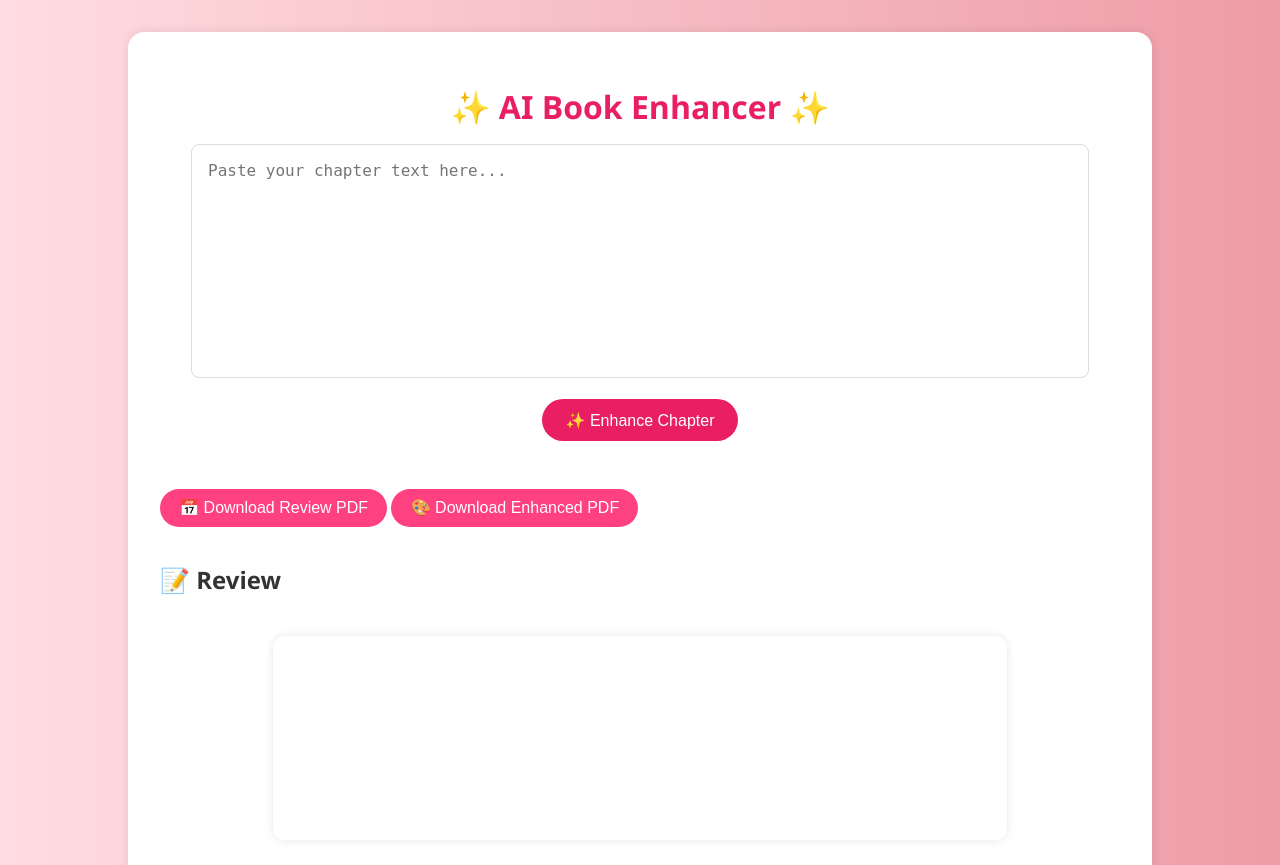
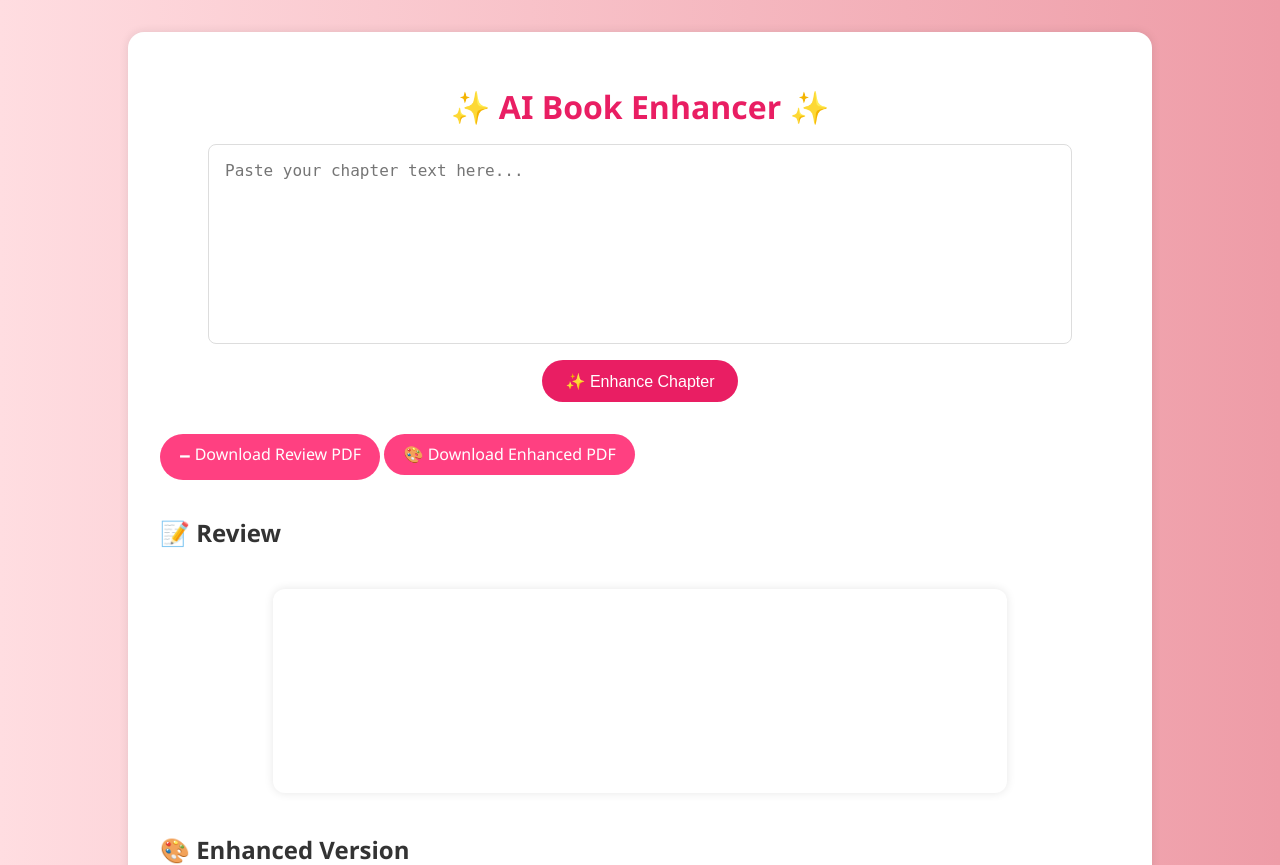
Before and after one commit to Vaidnyani19/AI-Book-Enhancer, a Flask app: page / in a window 1280 px wide. Shown: the top 865 px of the page. Run offline with Flask 3, Linux system fonts and the light colour scheme.

Commit message:
Restored working version of AI Book Enhancer

```diff
--- a/app.py
+++ b/app.py
@@ -20,17 +20,10 @@ def index():
         result = {"spun": spun, "reviewed": reviewed}
     return render_template('index.html', result=result)
 
-@app.route('/download', methods=['GET', 'POST'])
+@app.route('/download')
 def download_pdf():
-    if request.method == 'POST':
-        content = request.form.get('content', '')
-        output_type = request.form.get('type', 'output')
-    else:
-        content = request.args.get('content', '')
-        output_type = request.args.get('type', 'output')
-
-    if not content.strip():
-        return "⚠️ No content provided to download.", 400
+    content = request.args.get('content', '')
+    output_type = request.args.get('type', 'output')
 
     buffer = io.BytesIO()
     doc = SimpleDocTemplate(
@@ -48,11 +41,12 @@ def download_pdf():
         fontName='Helvetica',
         fontSize=11,
         leading=16,
-        wordWrap='CJK',  # Ensures word wrapping
+        wordWrap='CJK',
         alignment=0
     )
 
     flowables = []
+
     for para in content.strip().split('\n'):
         if para.strip():
             paragraph = Paragraph(para.strip().replace('\n', '<br/>'), wrapped_style)
--- a/templates/index.html
+++ b/templates/index.html
@@ -1,4 +1,3 @@
-<!DOCTYPE html>
 <html lang="en">
 <head>
     <meta charset="UTF-8" />
@@ -19,19 +18,8 @@
 
             {% if result %}
                 <div class="btn-row">
-                    <!-- ✅ POST form for reviewed PDF -->
-                    <form method="POST" action="{{ url_for('download_pdf') }}" target="_blank" style="display: inline;">
-                        <input type="hidden" name="type" value="reviewed">
-                        <input type="hidden" name="content" value="{{ result.reviewed }}">
-                        <button class="download-btn" type="submit">📅 Download Review PDF</button>
-                    </form>
-
-                    <!-- ✅ POST form for enhanced PDF -->
-                    <form method="POST" action="{{ url_for('download_pdf') }}" target="_blank" style="display: inline;">
-                        <input type="hidden" name="type" value="enhanced">
-                        <input type="hidden" name="content" value="{{ result.spun }}">
-                        <button class="download-btn" type="submit">🎨 Download Enhanced PDF</button>
-                    </form>
+                    <a class="download-btn" href="{{ url_for('download_pdf') }}?type=reviewed&content={{ result.reviewed | urlencode }}">🗕️ Download Review PDF</a>
+                    <a class="download-btn" href="{{ url_for('download_pdf') }}?type=enhanced&content={{ result.spun | urlencode }}">🎨 Download Enhanced PDF</a>
                 </div>
 
                 <div class="result-block">
```
